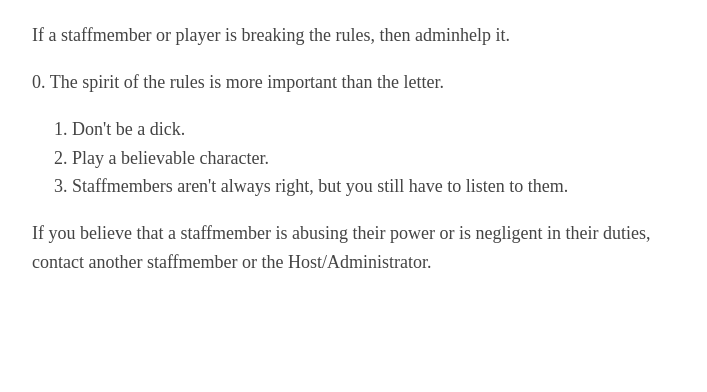
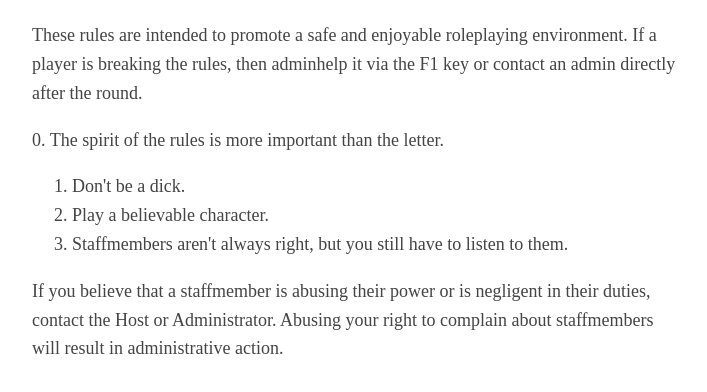
Before and after one commit to Redshift-SS13/Redshift-SS13.github.io, a plain HTML site: page rules.html in a window 1280 px wide. Shown: the part 86-478 px from the top of the page, without its empty margins (283-990 px from the left). Drawn offline with Linux system fonts and the light colour scheme.

Commit message:
Update rules.html

```diff
--- a/rules.html
+++ b/rules.html
@@ -13,11 +13,12 @@
 	<header>
 		<h1>The Rules</h1>
 	</header>
-	<p>If a staffmember or player is breaking the rules, then adminhelp it.</p>
+	<p>These rules are intended to promote a safe and enjoyable roleplaying environment. If a player is breaking the rules, then adminhelp it via the F1 key or contact an admin directly after the round.</p>
 	<p>0. The spirit of the rules is more important than the letter.</p>
 	<ol>
 		<li>Don't be a dick.</li>
 		<li>Play a believable character.</li>
 		<li>Staffmembers aren't always right, but you still have to listen to them.</li>
 	</ol>
-	<p>If you believe that a staffmember is abusing their power or is negligent in their duties, contact another staffmember or the Host/Administrator.</p>
+	<p>If you believe that a staffmember is abusing their power or is negligent in their duties, contact the Host or Administrator. Abusing your right to complain about staffmembers will result in administrative action.</p>
+</body>
```
